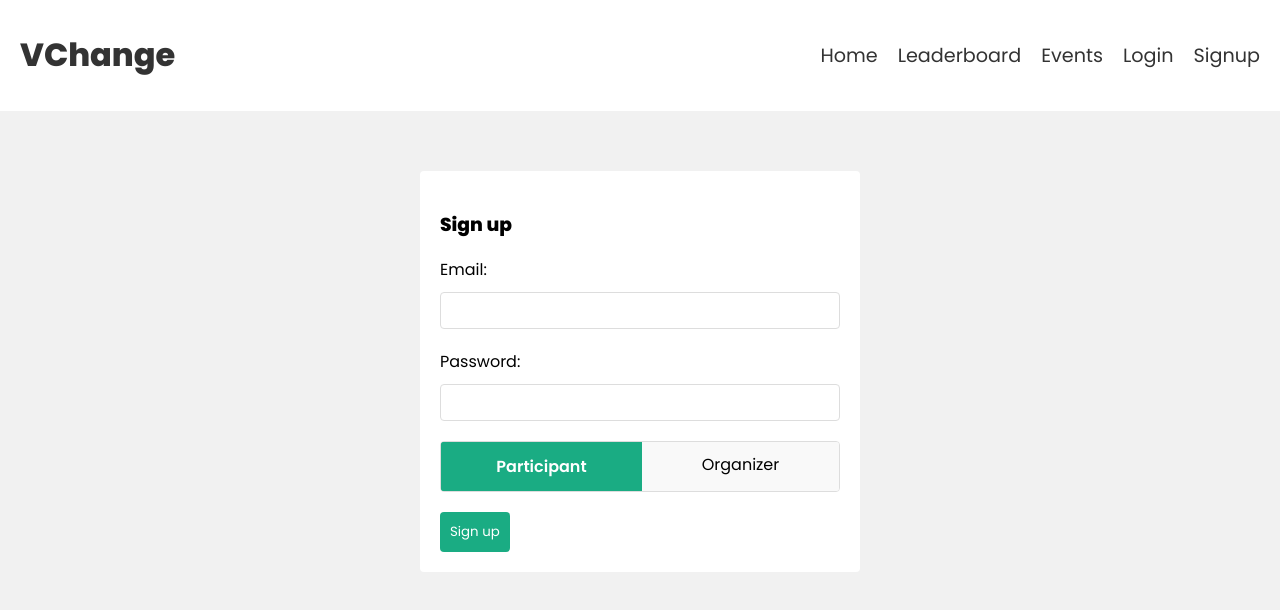
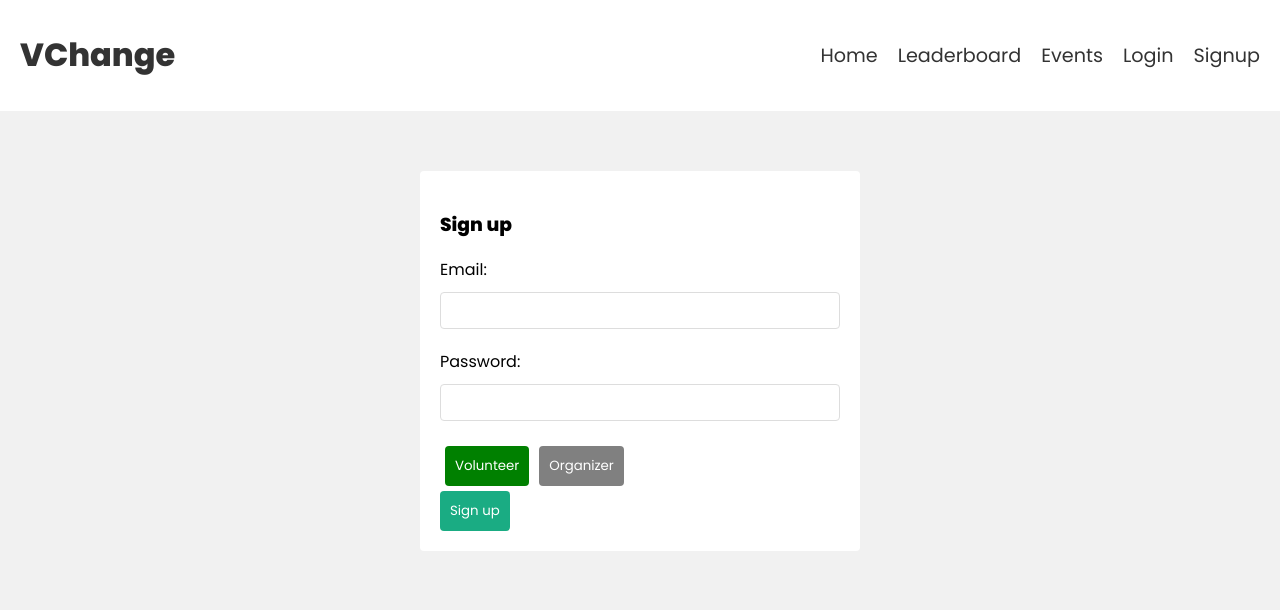
Before and after one commit to mukeshroyal1/VChange, a React (Create React App) app in the folder frontend/: page /signup in a window 1280 px wide. Shown: the top 610 px of the page. Built offline with nearby package versions, Linux system fonts and the light colour scheme; the HTML template or start-up script is replaced by a standard one.

Commit message:
Fix sign in

```diff
--- a/frontend/src/components/EventForm.jsx
+++ b/frontend/src/components/EventForm.jsx
@@ -1,51 +1,72 @@
-import { useState } from "react"
-import { useEventsContext } from "../hooks/useEventsContext"
-import { useAuthContext } from "../hooks/useAuthContext"
+import { useState } from "react";
+import { useEventsContext } from "../hooks/useEventsContext";
+import { useAuthContext } from "../hooks/useAuthContext";
 
 const EventForm = () => {
-  const { dispatch } = useEventsContext()
-const { user } = useAuthContext()
+  const { dispatch } = useEventsContext();
+  const { user } = useAuthContext();
 
-  const [title, setTitle] = useState('')
-  const [load, setLoad] = useState('')
-  const [hours, setHours] = useState('')
-  const [error, setError] = useState(null)
+  const [title, setTitle] = useState('');
+  const [load, setLoad] = useState('');
+  const [hours, setHours] = useState('');
+  const [error, setError] = useState(null);
+  const [isVisible, setIsVisible] = useState(false); // State to toggle visibility
 
   const handleSubmit = async (e) => {
-    e.preventDefault()
+    e.preventDefault();
 
     if (!user) {
-      setError('You must be logged in')
-      return
+      setError("You must be logged in");
+      return;
     }
 
-    const event = {title, load, hours}
+    const event = { title, load, hours };
 
-    const response = await fetch('/api/events', {
-      method: 'POST',
+    const response = await fetch("/api/events", {
+      method: "POST",
       body: JSON.stringify(event),
       headers: {
-        'Content-Type': 'application/json',
-        'Authorization': `Bearer ${user.token}`
-      }
-    })
-
-    const json = await response.json()
+        "Content-Type": "application/json",
+        Authorization: `Bearer ${user.token}`,
+      },
+    });
+    const json = await response.json();
 
     if (!response.ok) {
-      setError(json.error)
+      setError(json.error);
     }
     if (response.ok) {
-      setTitle('')
-      setLoad('')
-      setHours('')
-      setError(null)
-      console.log('new event added', json)
-      dispatch({type: 'CREATE_EVENT', payload: json})
+      setTitle("");
+      setLoad("");
+      setHours("");
+      setError(null);
+      dispatch({ type: "CREATE_EVENT", payload: json });
     }
-  }
-//can
+  };
+
   return (
+    <>
+      {user && user.role === "organizer" && ( // Check if user is an organizer
+        <button
+          style={{
+            position: "fixed",
+            bottom: "20px",
+            right: "20px",
+            padding: "10px 20px",
+            backgroundColor: "#007BFF",
+            color: "#fff",
+            border: "none",
+            borderRadius: "50px",
+            cursor: "pointer",
+            boxShadow: "0 4px 6px rgba(0, 0, 0, 0.1)",
+          }}
+          onClick={() => setIsVisible(!isVisible)}
+        >
+          {isVisible ? "Close Form" : "Add Event"}
+        </button>
+      )}
+
+      {isVisible && (
         <form className="create" onSubmit={handleSubmit}>
           <h3>Add a New Event</h3>
 
@@ -54,15 +75,13 @@ const { user } = useAuthContext()
             type="text"
             onChange={(e) => setTitle(e.target.value)}
             value={title}
-
           />
 
-      <label>Load:</label>
+          <label>Load (kg):</label>
           <input
             type="number"
             onChange={(e) => setLoad(e.target.value)}
             value={load}
-
           />
 
           <label>Hours:</label>
@@ -70,13 +89,14 @@ const { user } = useAuthContext()
             type="number"
             onChange={(e) => setHours(e.target.value)}
             value={hours}
-
           />
 
           <button>Add Event</button>
           {error && <div className="error">{error}</div>}
         </form>
-  )
-}
+      )}
+    </>
+  );
+};
 
-export default EventForm
+export default EventForm;
--- a/frontend/src/hooks/useSignup.jsx
+++ b/frontend/src/hooks/useSignup.jsx
@@ -1,37 +1,34 @@
-import { useState } from 'react'
-import { useAuthContext } from './useAuthContext'
+
+import { useState } from "react";
+import { useAuthContext } from "./useAuthContext";
 
 export const useSignup = () => {
-  const [error, setError] = useState(null)
-  const [isLoading, setIsLoading] = useState(null)
-  const { dispatch } = useAuthContext()
+  const [error, setError] = useState(null);
+  const [isLoading, setIsLoading] = useState(null);
+  const { dispatch } = useAuthContext();
 
-  const signup = async (email, password) => {
-    setIsLoading(true)
-    setError(null)
+  const signup = async (email, password, role) => {
+    setIsLoading(true);
+    setError(null);
 
-    const response = await fetch('/api/user/signup', {
-      method: 'POST',
-      headers: {'Content-Type': 'application/json'},
-      body: JSON.stringify({email, password})
-    })
-    const json = await response.json()
+    const response = await fetch("/api/user/signup", {
+      method: "POST",
+      headers: { "Content-Type": "application/json" },
+      body: JSON.stringify({ email, password, role }),
+    });
+
+    const json = await response.json();
 
     if (!response.ok) {
-      setIsLoading(false)
-      setError(json.error)
+      setIsLoading(false);
+      setError(json.error);
     }
     if (response.ok) {
-      // we will save the user to local storage
-      localStorage.setItem('user', JSON.stringify(json))
+      localStorage.setItem("user", JSON.stringify(json));
+      dispatch({ type: "LOGIN", payload: json });
+      setIsLoading(false);
+    }
+  };
 
-      // now we can update the auth context
-      dispatch({type: 'LOGIN', payload: json})
-
-      setIsLoading(false)
-    }
-  }
-
-  return { signup, isLoading, error }
-
-}
+  return { signup, isLoading, error };
+};
--- a/frontend/src/pages/Signup.jsx
+++ b/frontend/src/pages/Signup.jsx
@@ -1,17 +1,17 @@
-import { useState } from 'react'
-import { useSignup } from "../hooks/useSignup"
+
+import { useState } from "react";
+import { useSignup } from "../hooks/useSignup";
 
 const Signup = () => {
-  const [email, setEmail] = useState('')
-  const [password, setPassword] = useState('')
-  const [role, setRole] = useState('participant')
-  const { signup, error, isLoading } = useSignup()
+  const [email, setEmail] = useState("");
+  const [password, setPassword] = useState("");
+  const [role, setRole] = useState("volunteer"); // Default role: volunteer
+  const { signup, error, isLoading } = useSignup();
 
   const handleSubmit = async (e) => {
-    e.preventDefault()
-
-    await signup(email, password, role)
-  }
+    e.preventDefault();
+    await signup(email, password, role); // Pass role directly
+  };
 
   return (
     <form className="signup" onSubmit={handleSubmit}>
@@ -31,29 +31,35 @@ const Signup = () => {
         value={password}
       />
 
-      <div className="role-selection">
-        <input
-          type="radio"
-          id="participant"
-          value="participant"
-          checked={role === 'participant'}
-          onChange={(e) => setRole(e.target.value)}
-        />
-        <label htmlFor="participant">Participant</label>
-        <input
-          type="radio"
-          id="organizer"
-          value="organizer"
-          checked={role === 'organizer'}
-          onChange={(e) => setRole(e.target.value)}
-        />
-        <label htmlFor="organizer">Organizer</label>
+      <div>
+        <button
+          type="button"
+          onClick={() => setRole("volunteer")}
+          style={{
+            backgroundColor: role === "volunteer" ? "green" : "gray",
+            color: "white",
+            margin: "5px",
+          }}
+        >
+          Volunteer
+        </button>
+        <button
+          type="button"
+          onClick={() => setRole("organizer")}
+          style={{
+            backgroundColor: role === "organizer" ? "green" : "gray",
+            color: "white",
+            margin: "5px",
+          }}
+        >
+          Organizer
+        </button>
       </div>
 
       <button disabled={isLoading}>Sign up</button>
       {error && <div className="error">{error}</div>}
     </form>
-  )
-}
+  );
+};
 
-export default Signup
+export default Signup;
```
Also changed, not shown: 2 other files (tests, documents, lock files or other folders). Lines whose indentation alone changed are shown as unchanged.
